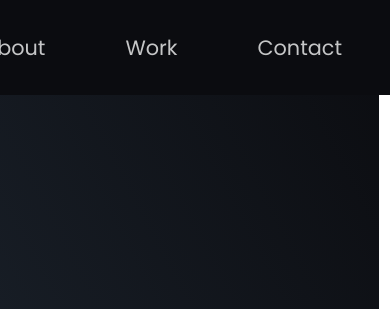
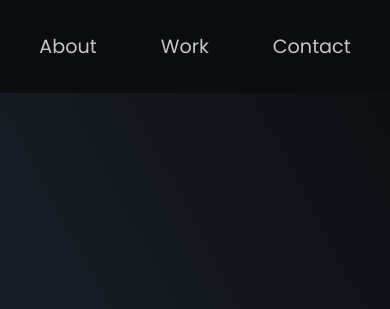
Before and after one commit to Mrigakshi-RC/Portfolio-Page, a plain HTML site: page index.html in a window 390 px wide. Shown: the top 309 px of the page. Drawn offline with Linux system fonts and the light colour scheme.

Commit message:
changed the styling in the projects section

```diff
--- a/styles.css
+++ b/styles.css
@@ -214,19 +214,19 @@ i {
 
 @media (max-width:420px){
   .nav-list li {
-    font-size: 1.3rem;
+    font-size: 1.2rem;
+    margin-right:4rem;
+  }
+  #navbar {
+    justify-content: center;
   }
   #welcome-section {
-    margin-left: -2.7%;
-    height:114vh;
+    height:100vh;
   }
   .hello {
-    text-align: center;
     padding:0.1rem;
   }
   #projects {
-    /* width: 115.5%; */
-    margin-left: -8px;
     padding-bottom: 5rem;
     height:210vh;
   }
```
